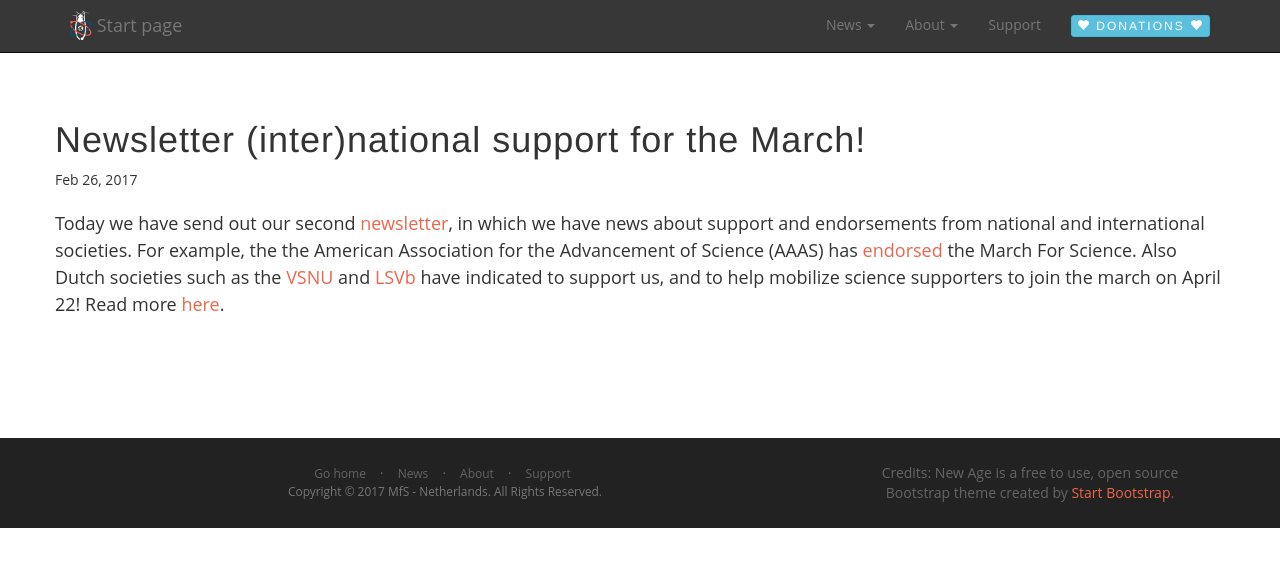
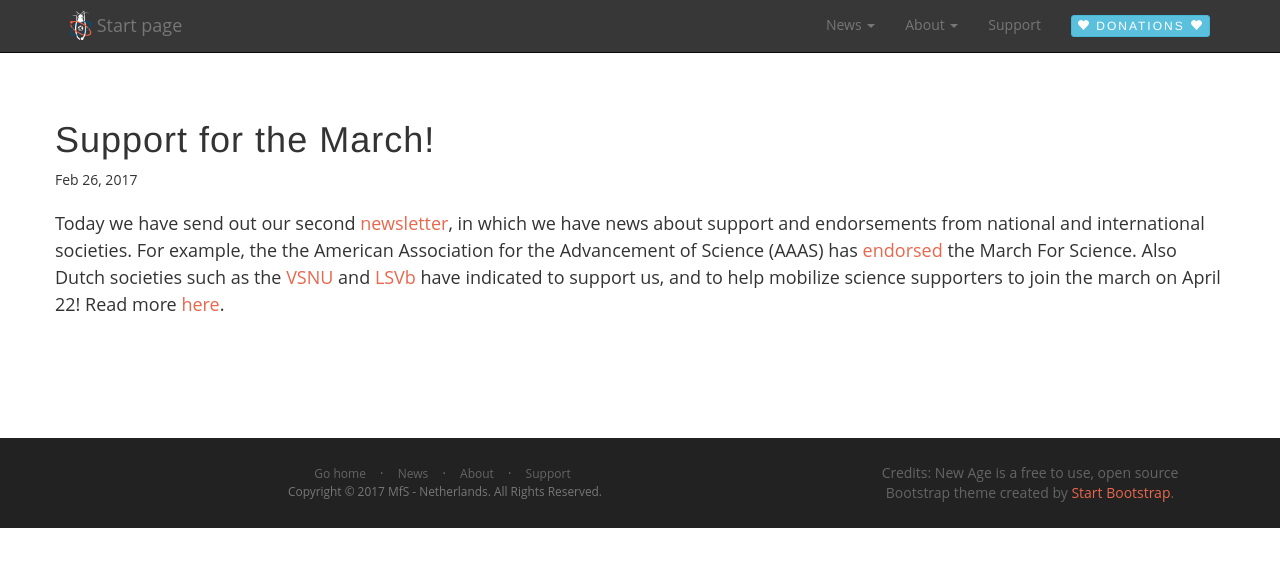
Before and after one commit to marchforsciencenl/marchforsciencenl-website, a Jekyll site: the page built from _posts/2017-02-26-second-newsletter.markdown, in a window 1280 px wide. Shown: the top 567 px of the page. Built offline with Jekyll 4.4.1, drawn with Linux system fonts in a browser that asks for light colours.

Commit message:
Shortened title

```diff
--- a/_posts/2017-02-26-second-newsletter.markdown
+++ b/_posts/2017-02-26-second-newsletter.markdown
@@ -2,7 +2,7 @@
 layout: post
 img: robbert.jpeg
 category: media
-title: Newsletter (inter)national support for the March!
+title: Support for the March!
 description: |
 ---
   Today we have send out our second [newsletter](http://us15.campaign-archive2.com/?u=6f5ee361725aee04f2478e8f7&id=a0637d260e), in which we have news about support and endorsements from national and international societies. For example, the the American Association for the Advancement of Science (AAAS) has [endorsed](https://www.aaas.org/news/aaas-and-march-science-partner-uphold-science) the March For Science. Also Dutch societies such as the [VSNU](http://www.vsnu.nl/) and [LSVb](https://lsvb.nl/nl/) have indicated to support us, and to help mobilize science supporters to join the march on April 22! Read more [here](http://us15.campaign-archive2.com/?u=6f5ee361725aee04f2478e8f7&id=a0637d260e).
```
